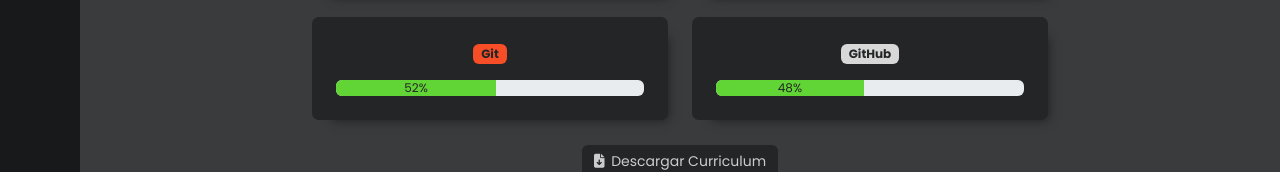
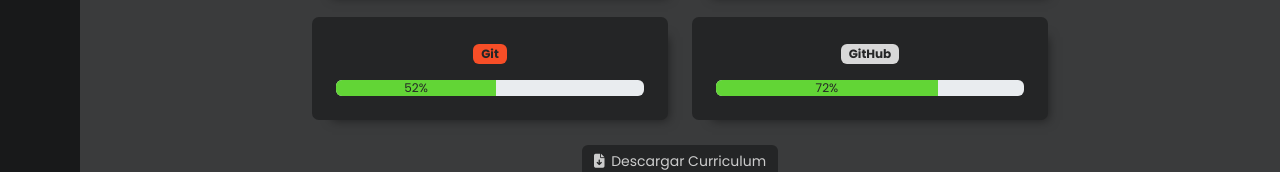
Before and after one commit to M1gu3l4ngel/Portafolio-Personal, a website: page index.html in a window 1280 px wide. Shown: the part 3472-3644 px from the top of the page. Drawn offline with nearby package versions, Linux system fonts and the light colour scheme; a script that the page names is missing.

Commit message:
Ajustes de apariencia de Habilidades

```diff
--- a/index.html
+++ b/index.html
@@ -675,9 +675,9 @@
                                     GitHub
                                 </span>
                                 <div class="progress progress__habilidades">
-                                    <div class="progress-bar github" aria-valuenow="48" aria-valuemin="0"
+                                    <div class="progress-bar github" aria-valuenow="72" aria-valuemin="0"
                                         aria-valuemax="100">
-                                        48%
+                                        72%
                                     </div>
                                 </div>
                             </div>
--- a/scss/_home.scss
+++ b/scss/_home.scss
@@ -484,7 +484,7 @@
                                 }
 
                                 .github {
-                                    width: 48%;
+                                    width: 72%;
                                     background-color: $secondary-color;
                                     color: $sidebar-color;
                                 }
```
Also changed, not shown: css/main.css.
